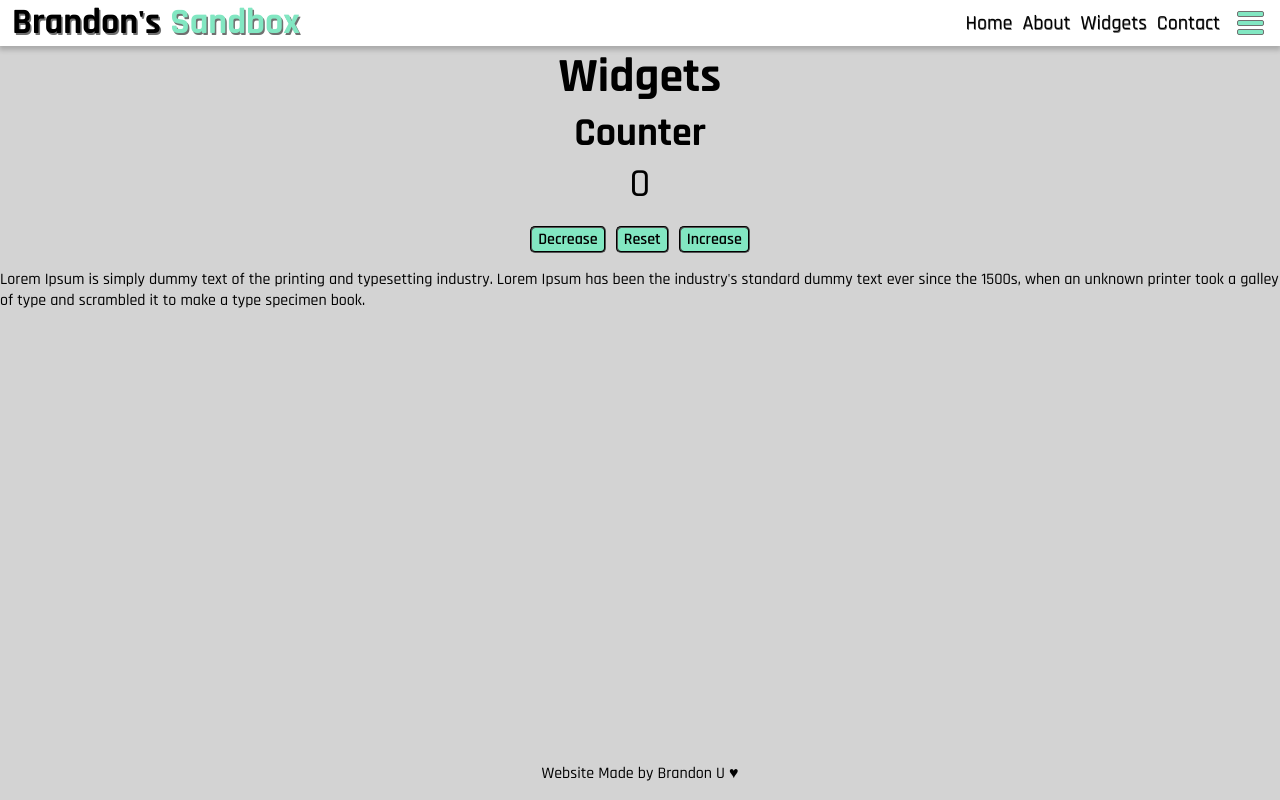
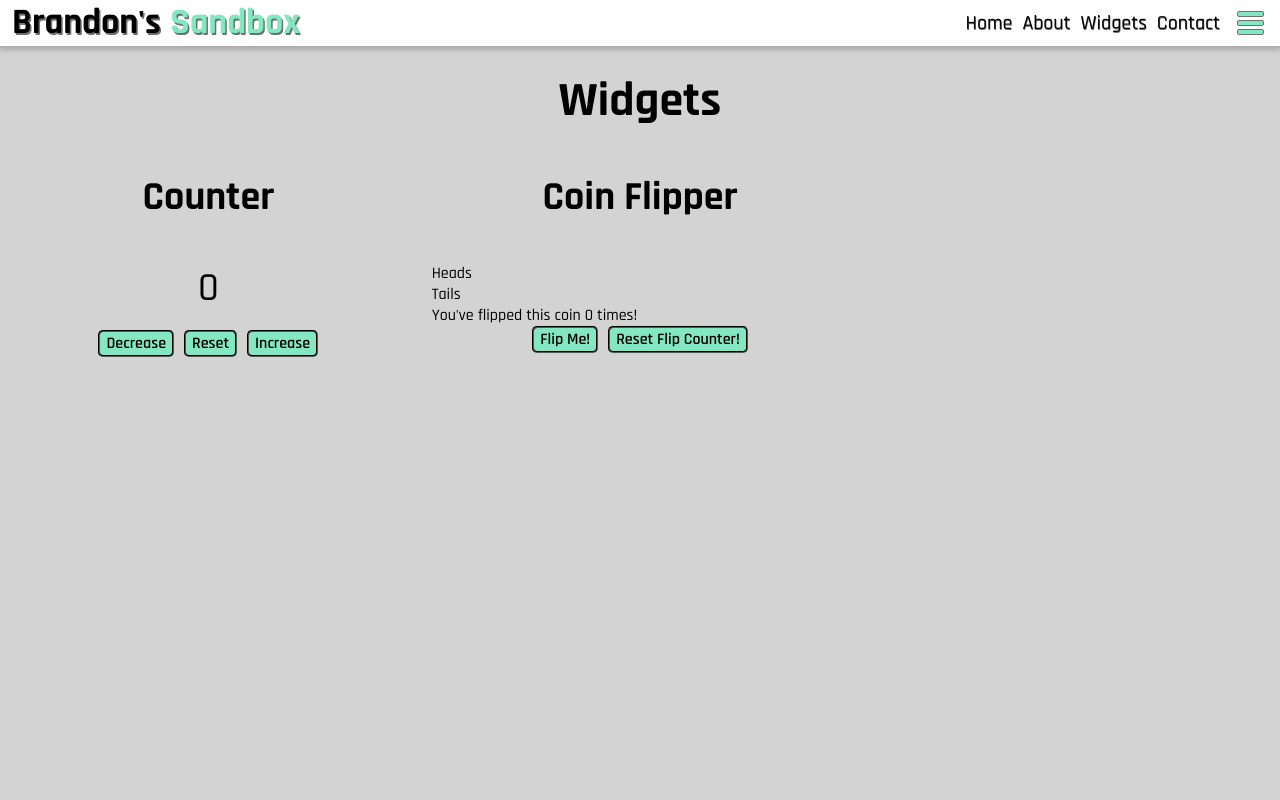
Before and after one commit to brandonullman/sandbox-website-react, a React (Create React App) app: page /widgets in a window 1280 px wide. Shown: the top 800 px of the page. Built offline with nearby package versions, Linux system fonts and the light colour scheme.

Commit message:
fixed a bit more css. began working on CoinFlipperWidget component

```diff
--- a/src/App.css
+++ b/src/App.css
@@ -1,19 +1,19 @@
 h2 {
     text-align: center;
     font-size: 3em;
-    padding: 0;
-    margin: 0;
+    margin-top: .5em;
+    margin-bottom: 0;
+    padding-bottom: 0;
 }
 
 footer {
     display: flex;
     width: 100%;
-    position: absolute;
     bottom: 0;
     justify-content: center;
 }
 
-.page-container {
+.widgetPage-container {
     display: grid;
     grid-template-columns: repeat(3, 1fr);
     grid-template-rows: repeat(3, 1fr);
--- /dev/null
+++ b/src/components/CoinFlipperWidget/CoinFlipperWidget.css
@@ -0,0 +1,27 @@
+.button {
+    margin-left: 5px;
+    margin-right: 5px;
+    border-radius: 5px;
+    text-align: center;
+    font-size: 16px;
+    font-family: 'Rajdhani', sans-serif;
+    font-weight: 600;
+    background-color: #82e7c2;
+    border-style: groove;
+}
+
+.button-container {
+    display: flex;
+    justify-content: center;
+}
+
+/*HOVER ANIMATIONS*/
+
+.button:hover {
+    color: white;
+    border-color: white;
+}
+
+.button:active {
+    box-shadow: inset 0px 0px 50px -25px #000000;
+}
--- /dev/null
+++ b/src/components/CoinFlipperWidget/CoinFlipperWidget.js
@@ -0,0 +1,35 @@
+import React, { useState } from "react";
+import './CoinFlipperWidget.css';
+
+export const CoinFlipperWidget = () => {
+
+    const [ coin, setCoin ] = useState('Heads');
+    const [ flips, setFlips ] = useState(0);
+
+    const flipCoin = () => {
+        let flipResult = Math.random();
+        setCoin('');
+        if (flipResult <= .5) {
+            setCoin('Tails');
+        } else {
+            setCoin('Heads');
+        }
+        setFlips(prev => prev + 1);
+        console.log(`The RNG was ${flipResult}, you got ${coin}, you've flipped the coin ${flips} times!`);
+    }
+
+    return (
+        <div className='widget-container'>
+            <h3>Coin Flipper</h3>
+            <div id='coin' className={coin}>
+                <div className='side-a'>Heads</div>
+                <div className='side-b'>Tails</div>
+                <div>You've flipped this coin {flips} times!</div>
+            </div>
+            <div className='button-container'>
+                <button onClick={flipCoin} className='button'>Flip Me!</button>
+                <button onClick={() => setFlips(0)} className='button'>Reset Flip Counter!</button>
+            </div>
+        </div>
+  );
+}
--- a/src/components/WidgetsPage/WidgetsPage.js
+++ b/src/components/WidgetsPage/WidgetsPage.js
@@ -1,11 +1,15 @@
 import React from "react";
 import { CounterWidget } from './../CounterWidget/CounterWidget';
+import { CoinFlipperWidget } from './../CoinFlipperWidget/CoinFlipperWidget';
 
 const WidgetsPage = () => {
   return (
-    <div className='widget-container'>
+    <div>
       <h2>Widgets</h2>
+      <div className='widgetPage-container'>
           <CounterWidget />
+          <CoinFlipperWidget />
+      </div>
       <p>
           Lorem Ipsum is simply dummy text of the printing and typesetting
           industry. Lorem Ipsum has been the industry's standard dummy text
--- a/src/components/navigationBar/NavigationBar.css
+++ b/src/components/navigationBar/NavigationBar.css
@@ -21,6 +21,7 @@
 }
 
 .nav-buttons {
+    margin: 0;
     display: grid;
     flex: 0;
     margin-left: auto;
@@ -77,9 +78,13 @@
     height: min-content;
     column-gap: .4em;
     font-size: 1.5em;
-    margin-left: .5em;
     text-shadow: 1.5px 1.5px #707070;
     cursor: pointer;
+    margin-left: .5em;
+}
+
+.nav-bar-name h1 {
+    margin: 0;
 }
 
 #nav-sandbox {
--- a/src/index.css
+++ b/src/index.css
@@ -14,17 +14,6 @@ head,
     background-color: lightgray;
 }
 
-h1,
-h2,
-h3,
-h4,
-h5,
-h6,
-ul {
-    margin: 0px;
-    padding: 0;
-}
-
 a {
     color: inherit;
     text-decoration: none;
```
Lines whose indentation alone changed are shown as unchanged.
